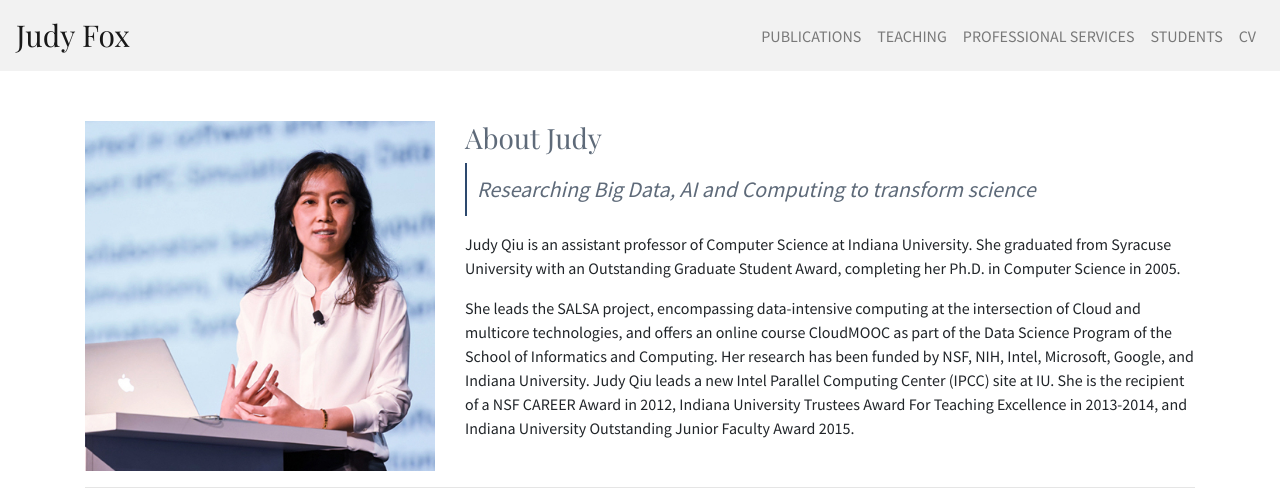
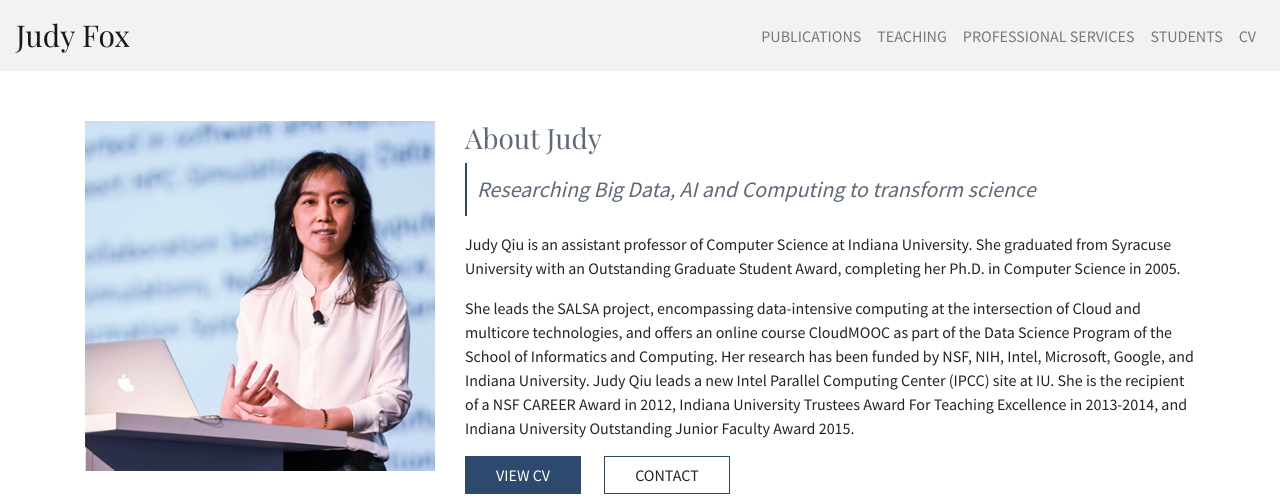
Before and after one commit to chathurawidanage/judy_fox_website, a plain HTML site: page index.html in a window 1280 px wide. Shown: the top 501 px of the page. Drawn offline with nearby package versions, Linux system fonts and the light colour scheme.

Commit message:
Adding header buttons

```diff
--- a/_colors.scss
+++ b/_colors.scss
@@ -1,2 +1,3 @@
 
 $dark_blue: #033AC5;
+$theme_blue: #2d496e;
--- a/index.html
+++ b/index.html
@@ -70,6 +70,10 @@
                 the recipient of a NSF CAREER Award in 2012, Indiana University Trustees Award For Teaching Excellence
                 in 2013-2014, and Indiana University Outstanding Junior Faculty Award 2015.
             </p>
+            <div class="profile-btns">
+                <a class="btn btn-primary">VIEW CV</a>
+                <a class="btn btn-default" href="contact.html">CONTACT</a>
+            </div>
         </div>
     </div>
 </div>
--- a/style.scss
+++ b/style.scss
@@ -105,6 +105,23 @@ body {
 
   .profile-data {
     padding-top: 10px;
+  }
+
+  .profile-btns {
+    .btn {
+      padding-left: 30px;
+      padding-right: 30px;
+      border: 1px solid $theme_blue;
+      border-radius: 0;
+
+      &:first-of-type {
+        margin-right: 20px;
+      }
+
+      &.btn-primary {
+        color: white;
+      }
+    }
   }
 }
 
```
Also changed, not shown: style.css.
